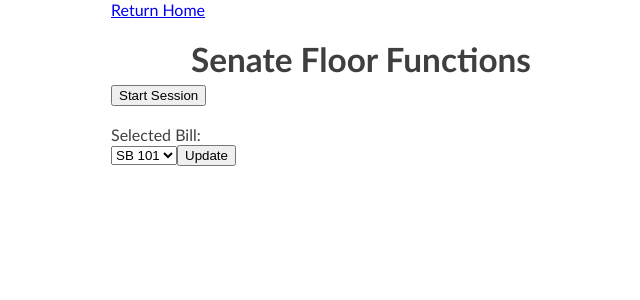
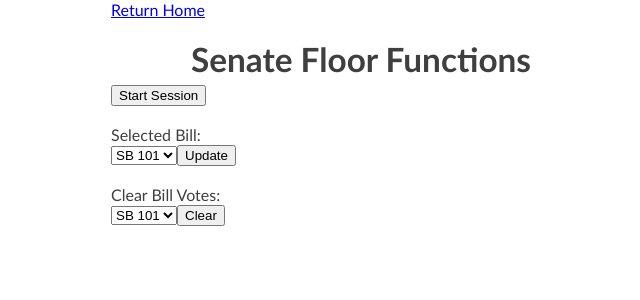
Before and after one commit to jhallgd/Senate-Simulation, a PHP site: page /admin/senate_floor/ in a window 1280 px wide. Shown: the top 300 px of the page, without its empty margins (279-919 px from the left). Run offline with PHP 8.4, Linux system fonts and the light colour scheme; the visitor is signed in with stand-in values (Sample User, id 1); data comes from the database, SQL or seed files in the repository.

Commit message:
Added the feature to clear a selected Bill from the Senate Floor Admin Page

```diff
--- a/src/admin/senate_floor/index.php
+++ b/src/admin/senate_floor/index.php
@@ -49,6 +49,15 @@ if (!isset($_SESSION['ad'])) {
         }
     }
 
+    if (isset($_POST['clear_bill'])) {
+
+        if ($da->clear_votes_by_bl_id($_POST['clear_bill'])) {
+            echo 'Cleared<br>';
+        } else {
+            echo 'Failed to clear<br>';
+        }
+    }
+
     echo "<a href ='/admin/'>Return Home</a>";
     echo '<h1>Senate Floor Functions</h1>';
 
@@ -71,6 +80,7 @@ if (!isset($_SESSION['ad'])) {
     echo '<br>';
 
     $bills = $da->get_all_bills();
+
     echo '<form action = "/admin/senate_floor/" method="post">';
     echo '<label for="st_active_bill">Selected Bill:</label><br>';
     echo '<select name = "st_active_bill" id="st_active_bill">';
@@ -87,7 +97,17 @@ if (!isset($_SESSION['ad'])) {
     echo '<input type="submit" value="Update">';
     echo '</form>';
 
-    //TODO Clear bill votes
+    echo '<br>';
+
+    echo '<form action = "/admin/senate_floor/" method="post">';
+    echo '<label for="clear_bill">Clear Bill Votes:</label><br>';
+    echo '<select name = "clear_bill" id="clear_bill">';
+    foreach ($bills as $bill) {
+        echo '<option value=' . $bill->get_bill_id() . '>' . $bill->get_bill_title() . '</option>';
+    }
+    echo '</select>';
+    echo '<input type="submit" value="Clear">';
+    echo '</form>';
 
 }
 
--- a/src/dao/vote/vote_dao_implementation.php
+++ b/src/dao/vote/vote_dao_implementation.php
@@ -105,6 +105,12 @@ class vote_dao_implementation implements vote_dao_interface
     }
 
 
+    public function clear_votes_by_bl_id(int $bl_id):bool{
+        $sql = 'UPDATE Votes SET vo_vt_id = 1001 WHERE vo_bl_id = '.$bl_id.';';
+        return $this->db->update_data($sql);
+    }
+
+
 }
 
 
--- a/src/dao/vote/vote_dao_interface.php
+++ b/src/dao/vote/vote_dao_interface.php
@@ -11,6 +11,7 @@ interface vote_dao_interface
     public function find_all_by_se_id(int $se_id): array;
     public function get_all(): array;
     public function update(votes $vote);
+    public function clear_votes_by_bl_id(int $bl_id):bool;
 }
 
 ?>
--- a/src/dao/vote/vote_type_dao_interface.php
+++ b/src/dao/vote/vote_type_dao_interface.php
@@ -11,6 +11,7 @@ interface vote_type_dao_interface
     public function get_all_totals(int $bl_id): array;
     public function update(vote_types $vote_types):bool;
 
+
 }
 
 ?>
--- a/src/functions/data_access.php
+++ b/src/functions/data_access.php
@@ -353,6 +353,11 @@ class data_access
         return $this->vote_type_dao->get_all_totals($bl_id);
     }
 
+    public function clear_votes_by_bl_id(int $bl_id): bool
+    {
+        return $this->vote_dao->clear_votes_by_bl_id($bl_id);
+    }
+
 
     //Settings
     public function get_settings()
```
